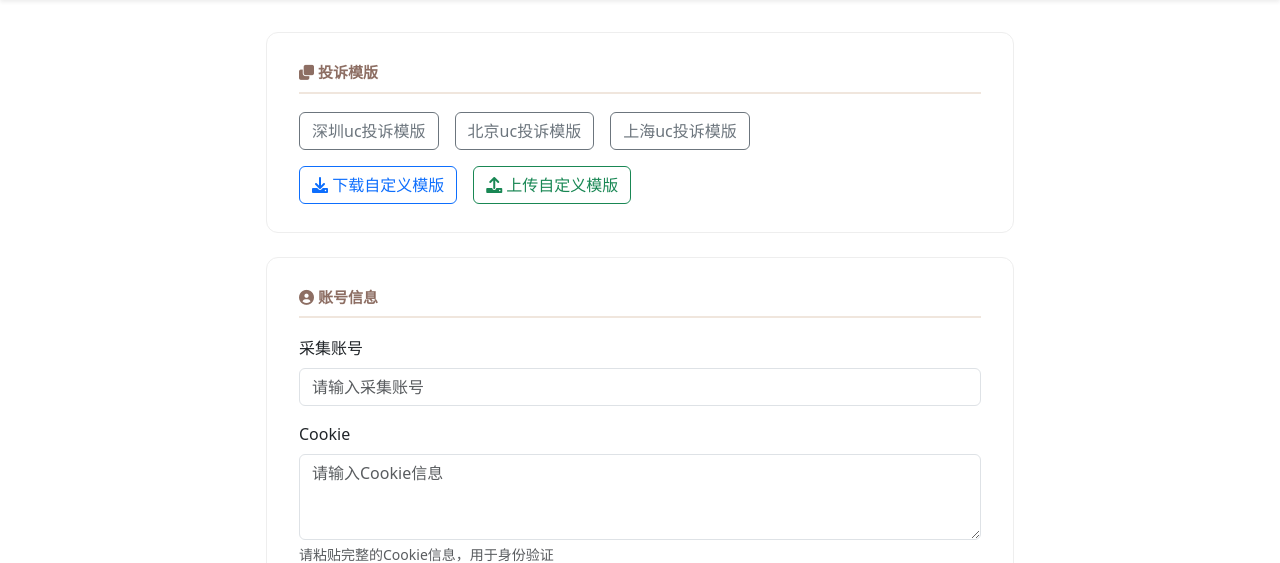
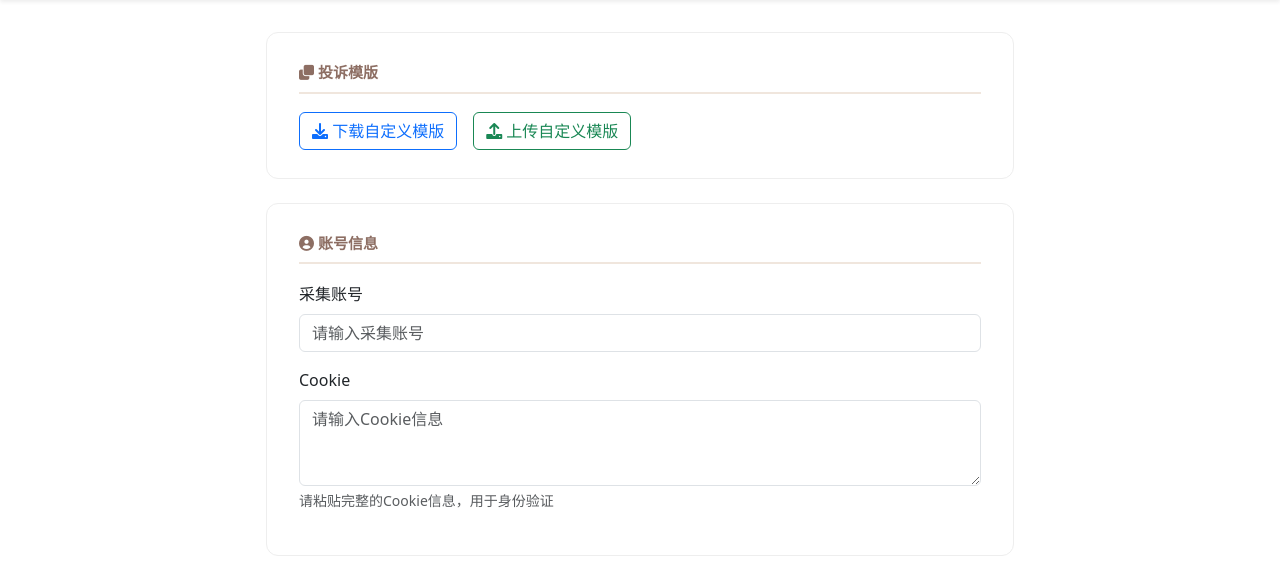
Before and after one commit to liuming163/complaint_form, a Flask app: page /uc in a window 1280 px wide. Shown: the part 47-610 px from the top of the page. Run offline with Flask 3, Linux system fonts and the light colour scheme; some libraries are stand-ins or nearby versions.

Commit message:
删除投诉模板中除自定义模板的其它按钮

```diff
--- a/templates/uc.html
+++ b/templates/uc.html
@@ -22,11 +22,6 @@
     <div class="form-card mb-4">
         <div class="section-title"><i class="fas fa-clone"></i> 投诉模版</div>
         <div class="d-flex gap-3">
-            <button type="button" class="btn btn-outline-secondary" onclick="applyTemplate('shenzhen')">深圳uc投诉模版</button>
-            <button type="button" class="btn btn-outline-secondary" onclick="applyTemplate('beijing')">北京uc投诉模版</button>
-            <button type="button" class="btn btn-outline-secondary" onclick="applyTemplate('penguin')">上海uc投诉模版</button>
-        </div>
-        <div class="d-flex gap-3 mt-3">
             <button type="button" class="btn btn-outline-primary" onclick="downloadCustomTemplate()">
                 <i class="fas fa-download"></i> 下载自定义模版
             </button>
@@ -376,78 +371,6 @@ function syncOtherProofInput() {
     document.getElementById('other_proof_file_input').files = dt.files;
     const names = otherProofFiles.filter(Boolean).map(f => f.name);
     document.getElementById('otherProofInfo').textContent = names.length ? `已选择：${names.join('、')}` : '';
-}
-
-// 模版配置
-const TEMPLATES = {
-    shenzhen: {
-        principal: '深圳uc',
-        proxy_file: '深圳腾讯委托代理文件.png',
-        module: '头条内容',
-        other_proofs: ['和晞执照.jpg', '深圳腾讯执照.jpg', '深圳腾讯委托代理文件.png']
-    },
-    beijing: {
-        principal: '北京uc',
-        proxy_file: '北京腾讯委托代理文件.png',
-        module: '头条内容',
-        other_proofs: ['和晞执照.jpg', '北京腾讯执照.png', '北京腾讯委托代理文件.png']
-    },
-    penguin: {
-        principal: '上海uc',
-        proxy_file: '腾讯企鹅委托代理文件.png',
-        module: 'UC网盘',
-        other_proofs: ['和晞执照.jpg', '腾讯企鹅执照.png', '腾讯企鹅委托代理文件.png']
-    }
-};
-
-async function fetchFileAsBlob(filename) {
-    const res = await fetch(`/static/imgs/${encodeURIComponent(filename)}`);
-    if (!res.ok) throw new Error(`无法加载文件: ${filename}`);
-    const blob = await res.blob();
-    return new File([blob], filename, { type: blob.type });
-}
-
-async function applyTemplate(key) {
-    const tpl = TEMPLATES[key];
-    if (!tpl) return;
-
-    // 切换身份为代理人
-    document.getElementById('id_agent').checked = true;
-    onIdentityChange();
-
-    // 被代理人
-    const principalEl = document.querySelector('select[name="principal"]');
-    principalEl.value = tpl.principal;
-
-    // 功能模块
-    document.querySelectorAll('input[name="module"]').forEach(r => {
-        r.checked = r.value === tpl.module;
-    });
-
-    // 委托代理文件
-    try {
-        const proxyFile = await fetchFileAsBlob(tpl.proxy_file);
-        const proxyDt = new DataTransfer();
-        proxyDt.items.add(proxyFile);
-        document.getElementById('proxy_file_input').files = proxyDt.files;
-        handleFileUpload(document.getElementById('proxy_file_input'),'proxyFileBox','proxyFilePlaceholder','proxyFilePreview','proxyFileNonImg','proxyFileInfo');
-    } catch(e) {
-        document.getElementById('proxyFileInfo').textContent = `文件加载失败：${tpl.proxy_file}`;
-    }
-
-    // 其他证明（多文件）
-    otherProofFiles = [];
-    document.getElementById('otherProofList').innerHTML = '';
-    try {
-        for (let i = 0; i < tpl.other_proofs.length; i++) {
-            const f = await fetchFileAsBlob(tpl.other_proofs[i]);
-            otherProofFiles.push(f);
-            addOtherProofItem(f, i);
-        }
-        syncOtherProofInput();
-    } catch(e) {
-        document.getElementById('otherProofInfo').textContent = '部分文件加载失败';
-    }
 }
 
 // Excel 拖拽
```
